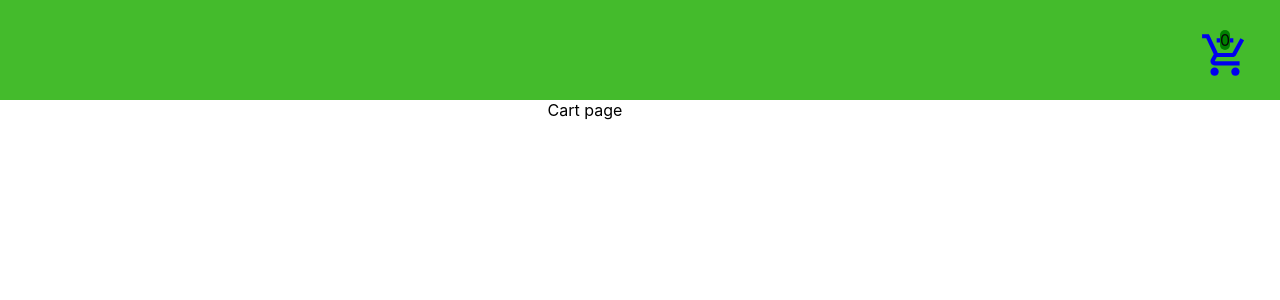
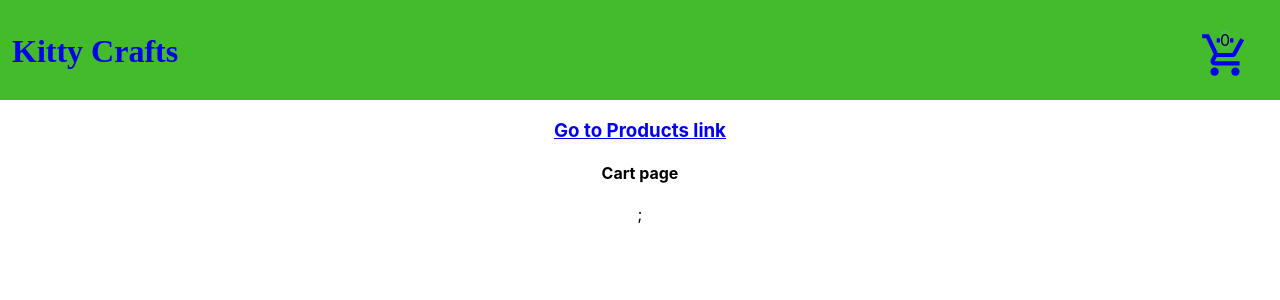
Before and after one commit to ThilinaPalamakumbura/React-redux-saga-, a React (Create React App) app: page /cart in a window 1280 px wide. Shown: the top 300 px of the page. Built offline with nearby package versions, Linux system fonts and the light colour scheme.

Commit message:
home 17-10-2024 ep 16

```diff
--- a/src/App.css
+++ b/src/App.css
@@ -24,7 +24,7 @@
 }
 
 .cart-div span {
-  background-color: green;
+  background-color: #4cb94c;
   border-radius: 100px;
   position: absolute;
   top: 0px;
--- a/src/components/Cart.js
+++ b/src/components/Cart.js
@@ -1,7 +1,13 @@
-import React from "react";
+import React, { Fragment } from "react";
+import { Link } from "react-router-dom";
 
 function Cart() {
-  return <div>Cart page</div>;
+  return (
+    <Fragment>
+      <Link to ="/" ><h3>Go to Products link</h3></Link>
+      <div><h4>Cart page</h4></div>;
+    </Fragment>
+  );
 }
 
 export default Cart;
--- a/src/components/Header.js
+++ b/src/components/Header.js
@@ -2,6 +2,7 @@ import React from "react";
 import { useSelector } from "react-redux";
 import { MdAddShoppingCart } from "react-icons/md";
 import { Link } from "react-router-dom";
+import "./header.css";
 
 export const Header = () => {
   const result = useSelector((state) => state);
@@ -9,6 +10,12 @@ export const Header = () => {
 
   return (
     <div className="header">
+      <Link to="/"><h1 className="logo">Kitty Crafts</h1>
+
+
+      </Link>
+
+
       <Link to="/cart">
         <div className="cart-div">
           <span>{result.cartData.length}</span>
--- /dev/null
+++ b/src/components/header.css
@@ -0,0 +1,6 @@
+h1.logo {
+  position: fixed;
+  float: left;
+  padding: 12px;
+  font-family: fangsong;
+}
```
Also changed, not shown: 1 other file (tests, documents, lock files or other folders).
